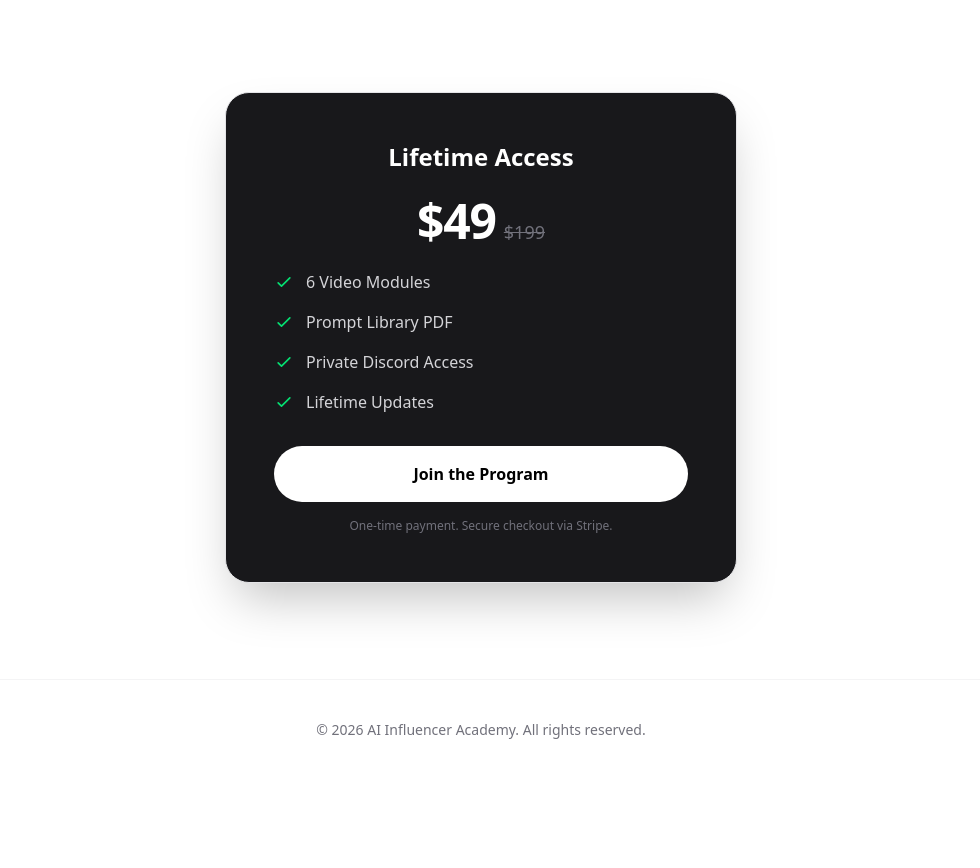
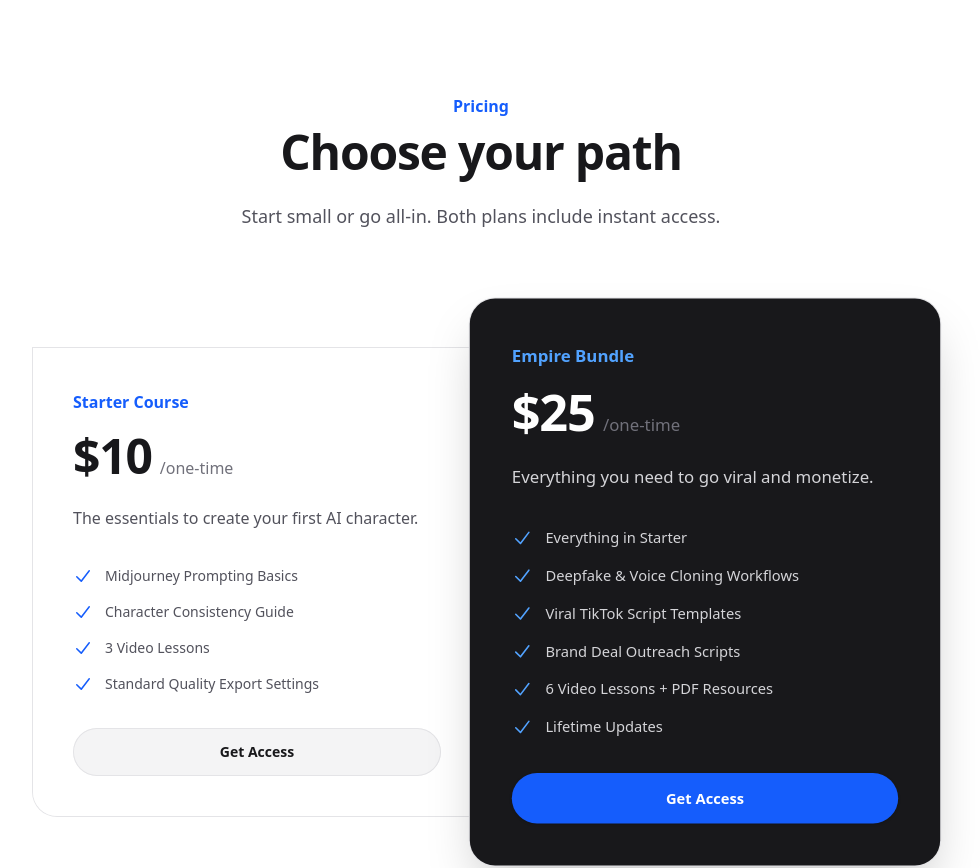
Before and after one commit to budweisserr/ai-influencer-site, a Next.js app: page / in a window 1280 px wide. Shown: the part 2680-3548 px from the top of the page, without its empty margins (159-1139 px from the left). Before the commit the page ends 3460 px from the top, so only its background shows below. Built offline with nearby package versions, Linux system fonts and the light colour scheme.

Commit message:
add actual prices

```diff
--- a/app/components/Pricing.tsx
+++ b/app/components/Pricing.tsx
@@ -1,70 +1,108 @@
-"use client";
+export default function Pricing() {
+  // You will replace these with your actual Stripe Payment Links
+  const BASIC_LINK = "https://buy.stripe.com/your-basic-link-id";
+  const ADVANCED_LINK = "https://buy.stripe.com/your-advanced-link-id";
 
-import { useState } from "react";
-
-export default function Pricing() {
-  const [isLoading, setIsLoading] = useState(false);
-
-  const handleCheckout = async () => {
-    setIsLoading(true);
-    try {
-      const response = await fetch("/api/checkout", {
-        method: "POST",
-        headers: {
-          "Content-Type": "application/json",
+  const tiers = [
+    {
+      name: 'Starter Course',
+      id: 'tier-basic',
+      href: BASIC_LINK,
+      price: '$10',
+      description: 'The essentials to create your first AI character.',
+      features: [
+        'Midjourney Prompting Basics',
+        'Character Consistency Guide',
+        '3 Video Lessons',
+        'Standard Quality Export Settings',
+      ],
+      featured: false,
     },
-        body: JSON.stringify({ plan: "basic" }),
-      });
-
-      const data = await response.json();
-
-      if (!response.ok) {
-        throw new Error(data.error || "Failed to create checkout session");
-      }
-
-      if (data.url) {
-        window.location.href = data.url;
-      }
-    } catch (error) {
-      console.error("Checkout error:", error);
-      alert(error instanceof Error ? error.message : "Failed to start checkout. Please try again.");
-      setIsLoading(false);
-    }
-  };
+    {
+      name: 'Empire Bundle',
+      id: 'tier-advanced',
+      href: ADVANCED_LINK,
+      price: '$25',
+      description: 'Everything you need to go viral and monetize.',
+      features: [
+        'Everything in Starter',
+        'Deepfake & Voice Cloning Workflows',
+        'Viral TikTok Script Templates',
+        'Brand Deal Outreach Scripts',
+        '6 Video Lessons + PDF Resources',
+        'Lifetime Updates',
+      ],
+      featured: true, // This makes it pop visually
+    },
+  ]
 
   return (
-    <section className="py-24">
+    <section id="pricing" className="py-24 bg-white dark:bg-black">
       <div className="container mx-auto px-6">
-        <div className="mx-auto max-w-lg rounded-3xl border border-zinc-200 bg-zinc-900 p-8 text-center text-white shadow-2xl dark:border-zinc-800 dark:bg-black md:p-12">
-          <h2 className="text-2xl font-bold">Lifetime Access</h2>
-          <div className="my-6 flex items-baseline justify-center gap-2">
-            <span className="text-5xl font-extrabold tracking-tight">$49</span>
-            <span className="text-lg text-zinc-500 line-through">$199</span>
+        <div className="mx-auto max-w-2xl text-center lg:max-w-4xl">
+          <h2 className="text-base font-semibold leading-7 text-blue-600">Pricing</h2>
+          <p className="mt-2 text-4xl font-bold tracking-tight text-zinc-900 dark:text-white sm:text-5xl">
+            Choose your path
+          </p>
         </div>
 
-          <ul className="mb-8 space-y-4 text-left text-zinc-300">
-            {["6 Video Modules", "Prompt Library PDF", "Private Discord Access", "Lifetime Updates"].map((feature) => (
-              <li key={feature} className="flex items-center gap-3">
-                <svg className="h-5 w-5 text-green-400" fill="none" viewBox="0 0 24 24" stroke="currentColor">
-                  <path strokeLinecap="round" strokeLinejoin="round" strokeWidth={2} d="M5 13l4 4L19 7" />
+        <p className="mx-auto mt-6 max-w-2xl text-center text-lg leading-8 text-zinc-600 dark:text-zinc-400">
+          Start small or go all-in. Both plans include instant access.
+        </p>
+
+        <div className="mx-auto mt-16 grid max-w-lg grid-cols-1 items-center gap-y-6 sm:mt-20 sm:gap-y-0 lg:max-w-4xl lg:grid-cols-2">
+          {tiers.map((tier, tierIdx) => (
+            <div
+              key={tier.id}
+              className={`
+                relative rounded-3xl p-8 ring-1 ring-zinc-200 dark:ring-zinc-800 sm:p-10
+                ${tier.featured ? 'bg-zinc-900 text-white shadow-2xl scale-105 z-10 dark:bg-zinc-900 dark:ring-zinc-700' : 'bg-white/60 dark:bg-zinc-950/50 sm:mx-8 lg:mx-0'}
+                ${tier.featured ? '' : 'lg:rounded-t-none lg:rounded-bl-3xl lg:rounded-br-none lg:rounded-tr-none lg:border-r-0'}
+              `}
+            >
+              <h3
+                id={tier.id}
+                className={`text-base font-semibold leading-7 ${tier.featured ? 'text-blue-400' : 'text-blue-600'}`}
+              >
+                {tier.name}
+              </h3>
+              <p className="mt-4 flex items-baseline gap-x-2">
+                <span className={`text-5xl font-bold tracking-tight ${tier.featured ? 'text-white' : 'text-zinc-900 dark:text-white'}`}>
+                  {tier.price}
+                </span>
+                <span className={`text-base text-zinc-500`}>/one-time</span>
+              </p>
+              <p className={`mt-6 text-base leading-7 ${tier.featured ? 'text-zinc-300' : 'text-zinc-600 dark:text-zinc-400'}`}>
+                {tier.description}
+              </p>
+              <ul
+                role="list"
+                className={`mt-8 space-y-3 text-sm leading-6 ${tier.featured ? 'text-zinc-300' : 'text-zinc-600 dark:text-zinc-400'}`}
+              >
+                {tier.features.map((feature) => (
+                  <li key={feature} className="flex gap-x-3">
+                    <svg className={`h-6 w-5 flex-none ${tier.featured ? 'text-blue-400' : 'text-blue-600'}`} viewBox="0 0 20 20" fill="currentColor" aria-hidden="true">
+                      <path fillRule="evenodd" d="M16.704 4.153a.75.75 0 01.143 1.052l-8 10.5a.75.75 0 01-1.127.075l-4.5-4.5a.75.75 0 011.06-1.06l3.894 3.893 7.48-9.817a.75.75 0 011.05-.143z" clipRule="evenodd" />
                     </svg>
                     {feature}
                   </li>
                 ))}
               </ul>
-
-          <button
-            onClick={handleCheckout}
-            disabled={isLoading}
-            className="block w-full rounded-full bg-white py-4 text-center font-bold text-black transition-transform hover:scale-105 active:scale-95 disabled:cursor-not-allowed disabled:opacity-50"
+              <a
+                href={tier.href}
+                aria-describedby={tier.id}
+                className={`mt-8 block rounded-full px-3 py-3 text-center text-sm font-semibold leading-6 focus-visible:outline focus-visible:outline-2 focus-visible:outline-offset-2 transition-all hover:scale-105 active:scale-95
+                  ${tier.featured
+                    ? 'bg-blue-600 text-white shadow-sm hover:bg-blue-500 focus-visible:outline-blue-600'
+                    : 'bg-zinc-100 text-zinc-900 hover:bg-zinc-200 dark:bg-white/10 dark:text-white dark:hover:bg-white/20 ring-1 ring-inset ring-zinc-200 dark:ring-transparent'
+                  }`}
               >
-            {isLoading ? "Loading..." : "Join the Program"}
-          </button>
-          <p className="mt-4 text-xs text-zinc-500">
-            One-time payment. Secure checkout via Stripe.
-          </p>
+                Get Access
+              </a>
+            </div>
+          ))}
         </div>
       </div>
     </section>
-  );
+  )
 }
```
Lines whose indentation alone changed are shown as unchanged.
